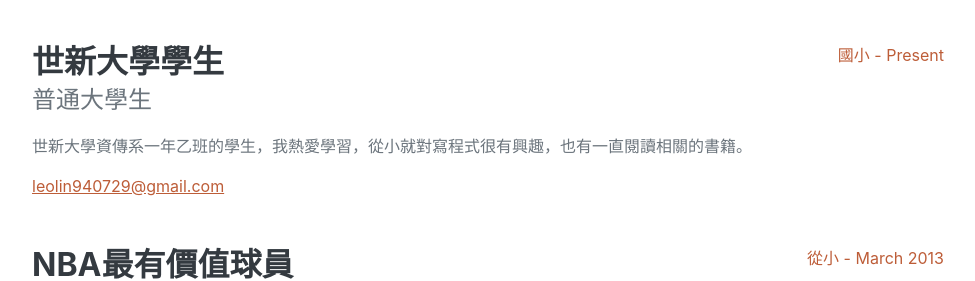
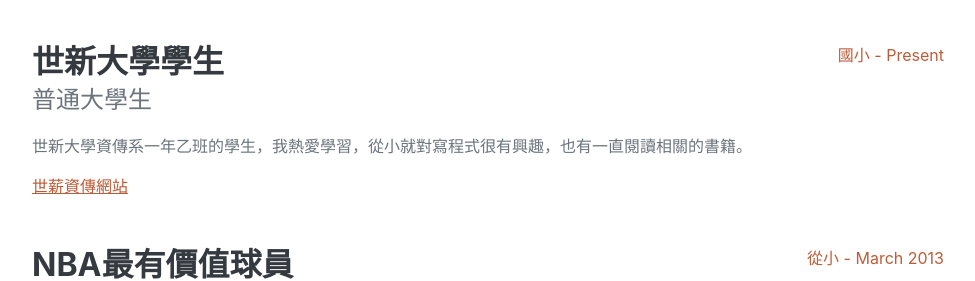
Before and after one commit to user011291/leo99925.github.io, a plain HTML site: page index.html in a window 1280 px wide. Shown: the part 953-1234 px from the top of the page, without its empty margins (288-1263 px from the left). Drawn offline with nearby package versions, Linux system fonts and the light colour scheme.

Commit message:
Update index.html
網站

```diff
--- a/index.html
+++ b/index.html
@@ -67,7 +67,7 @@
                             <h3 class="mb-0">世新大學學生</h3>
                             <div class="subheading mb-3">普通大學生</div>
                             <p>世新大學資傳系一年乙班的學生，我熱愛學習，從小就對寫程式很有興趣，也有一直閱讀相關的書籍。</p>
-                            <a href="https://ics.wp.shu.edu.tw/">leolin940729@gmail.com</a>
+                            <a href="https://ics.wp.shu.edu.tw/">世薪資傳網站</a>
                         </div>
                         <div class="flex-shrink-0"><span class="text-primary">國小 - Present</span></div>
                     </div>
```
